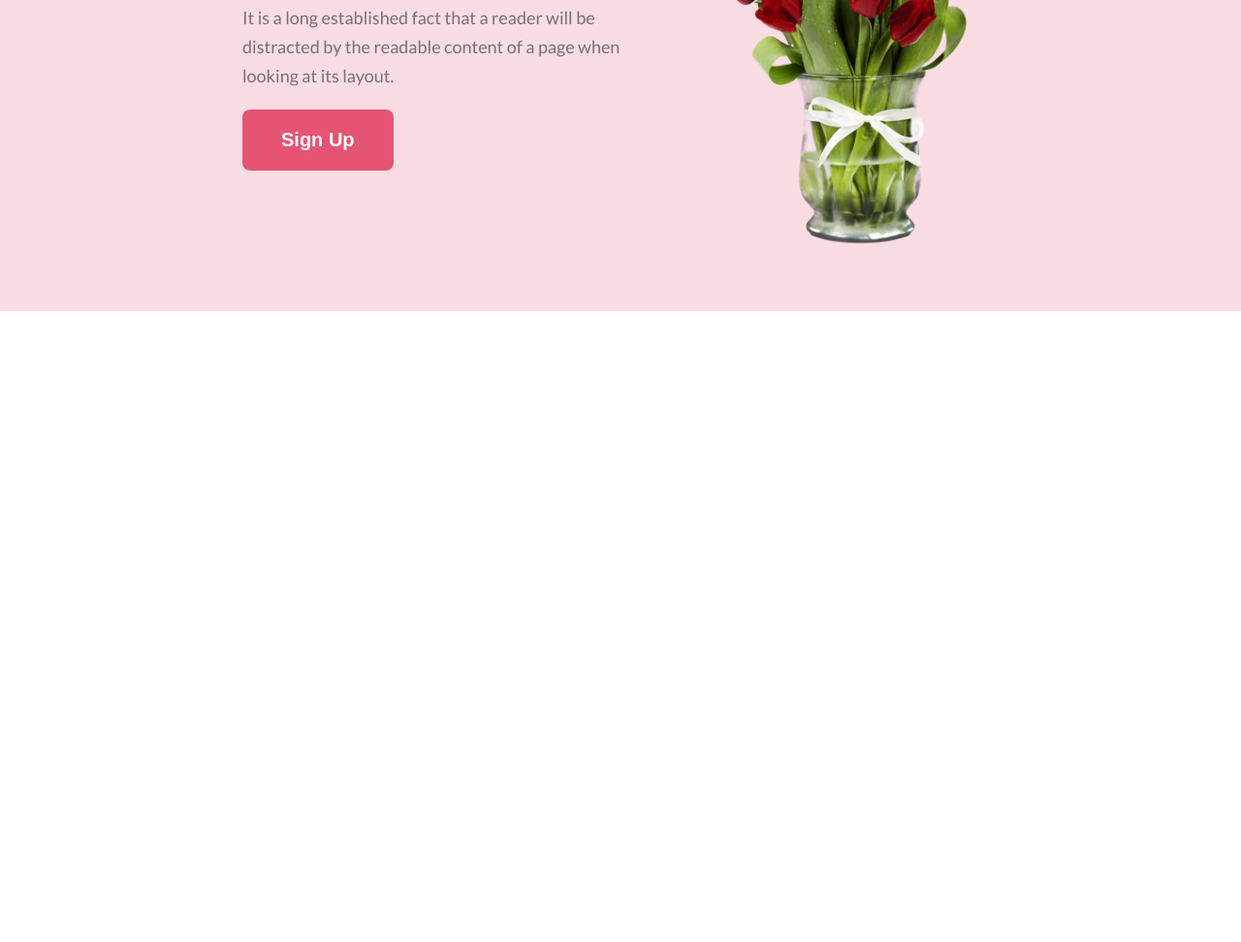
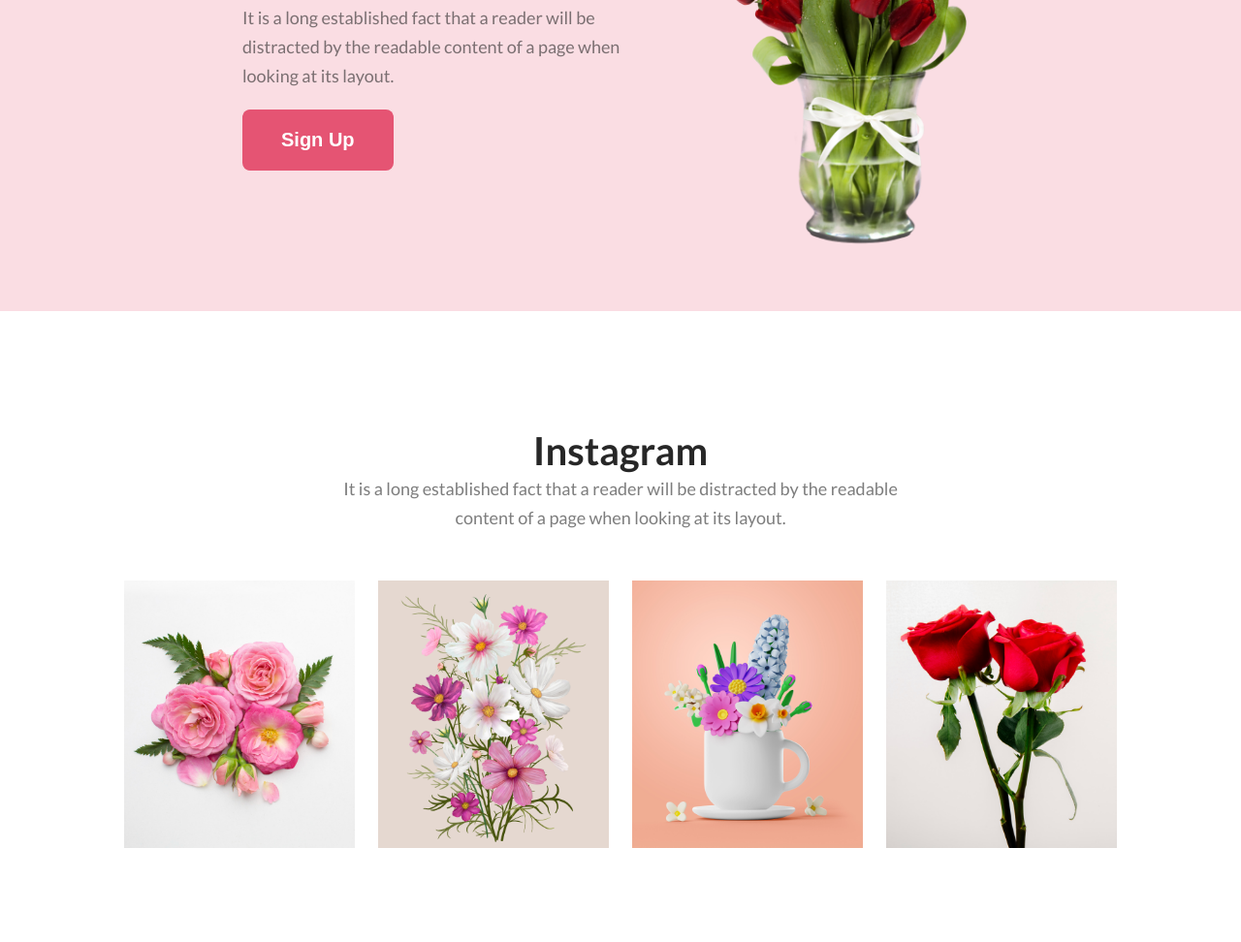
Before and after one commit to mostak9/assignment-1, a plain HTML site: page index.html in a window 1280 px wide. Shown: the part 2422-3394 px from the top of the page at 97% size. Before the commit the page ends 2743 px from the top, so only its background shows below. Drawn offline with Linux system fonts and the light colour scheme.

Commit message:
added instagram section

```diff
--- a/index.html
+++ b/index.html
@@ -27,7 +27,9 @@
         <div class="banner-container">
             <div class="banner-content">
                 <h1 class="banner-title">Let's make <br> beautiful flowers a <br> part of your life.</h1>
-                <p class="banner-description">It is a long established fact that a reader will be distracted by the readable <br>content of a page when looking at its layout. The point of using Lorem Ipsum is that it has a more-or-less normal distribution of letters.</p>
+                <p class="banner-description">It is a long established fact that a reader will be distracted by the
+                    readable <br>content of a page when looking at its layout. The point of using Lorem Ipsum is that it
+                    has a more-or-less normal distribution of letters.</p>
                 <button class="btn-primary">Shop now</button>
             </div>
             <div class="banner-img">
@@ -40,7 +42,8 @@
             <div class="fetured-container">
                 <div class="featured-text">
                     <h2 class="featured-title">Our Featured Flowers</h2>
-                    <p class="featured-desc">It is a long established fact that a reader will be distracted by the readable content of a page when looking at its layout.</p>
+                    <p class="featured-desc">It is a long established fact that a reader will be distracted by the
+                        readable content of a page when looking at its layout.</p>
                 </div>
                 <div class="featured-box-container">
                     <div class="featued-box">
@@ -68,7 +71,7 @@
         <section>
             <div class="retailer-container">
                 <div class="retail-box">
-                    <img  src="./images/Group_57.png" alt="" class="retail-logo">
+                    <img src="./images/Group_57.png" alt="" class="retail-logo">
                     <p class="retail-text">Same Day Delivery. Click & Collect.</p>
                 </div>
                 <div class="retail-box">
@@ -84,13 +87,27 @@
         <div class="banner-container main-banner-container">
             <div class="banner-content">
                 <h1 class="banner-title main-banner-title">Hot Deal ! Sale Up To 25% Off</h1>
-                <p class="banner-description main-banner-description">It is a long established fact that a reader will be distracted by the readable content of a page when looking at its layout.</p>
+                <p class="banner-description main-banner-description">It is a long established fact that a reader will
+                    be distracted by the readable content of a page when looking at its layout.</p>
                 <button class="btn-primary">Sign Up</button>
             </div>
             <div class="banner-img">
                 <img class="img-banner main-banner-img" src="./images/pngwing_8.png" alt="">
             </div>
         </div>
+        <section>
+            <div class="insta-section">
+                <h1 class="insta-title featured-title">Instagram</h1>
+                <p class="insta-desc featured-desc">It is a long established fact that a reader will be distracted by
+                    the readable content of a page when looking at its layout.</p>
+                <div class="insta-container">
+                    <div class="insta-box1"></div>
+                    <div class="insta-box2"></div>
+                    <div class="insta-box3"></div>
+                    <div class="insta-box4"></div>
+                </div>
+            </div>
+        </section>
     </main>
     <footer></footer>
 </body>
--- a/style.css
+++ b/style.css
@@ -197,3 +197,42 @@ section {
     font-weight: 400;
     line-height: 30px;
 }
+
+/* instagram section styles */
+.insta-section {
+    text-align: center;
+}
+
+.insta-container {
+    display: flex;
+    gap: 24px;
+    margin-top: 50px;
+}
+.insta-box1 {
+    width: 330px;
+    height: 370px;
+    background: url("/images/Flower_01.png");
+    background-repeat: no-repeat;
+    background-size: contain;
+}
+.insta-box2 {
+    width: 330px;
+    height: 360px;
+    background: url("/images/Rectangle_4.png");
+    background-repeat: no-repeat;
+    background-size: contain;
+}
+.insta-box3 {
+    width: 330px;
+    height: 360px;
+    background: url("/images/Rectangle_5.png");
+    background-repeat: no-repeat;
+    background-size: contain;
+}
+.insta-box4 {
+    width: 330px;
+    height: 360px;
+    background: url("/images/Rectangle_6.png");
+    background-repeat: no-repeat;
+    background-size: contain;
+}
```
